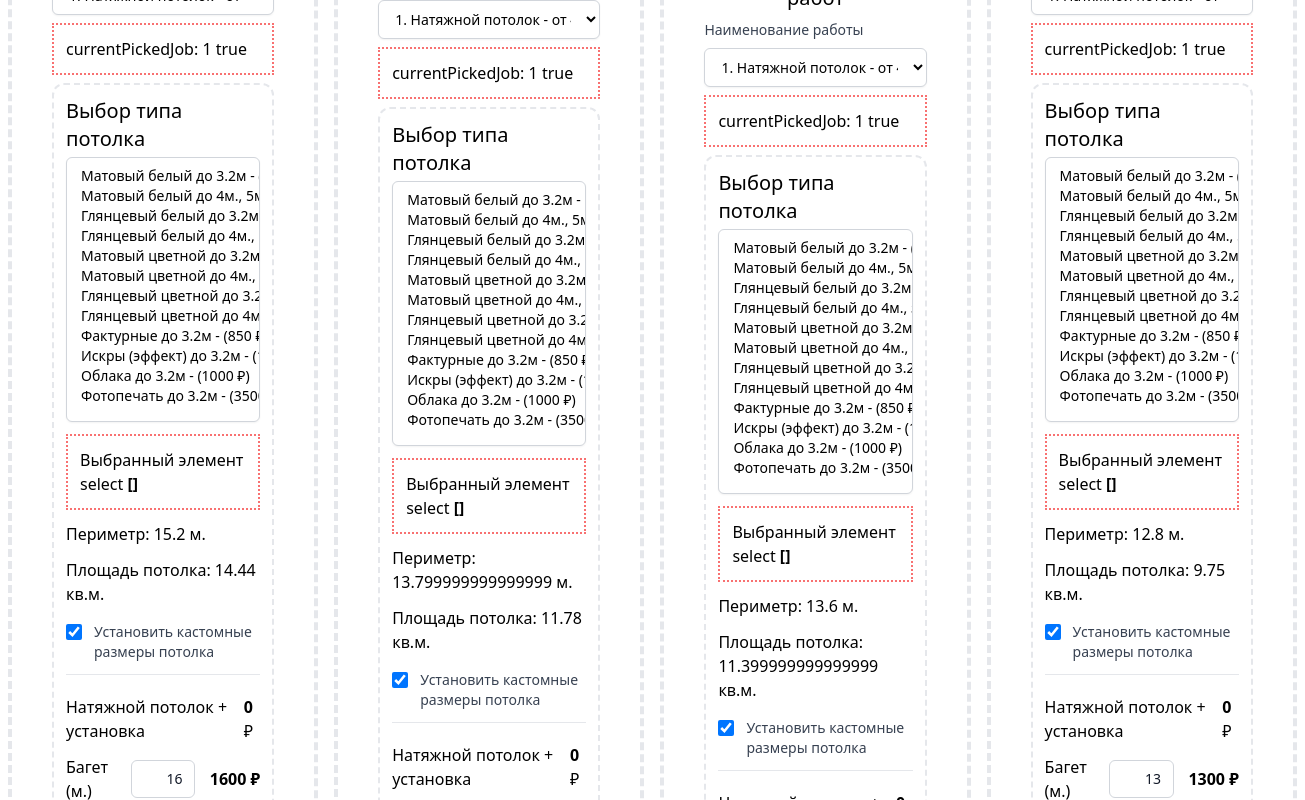
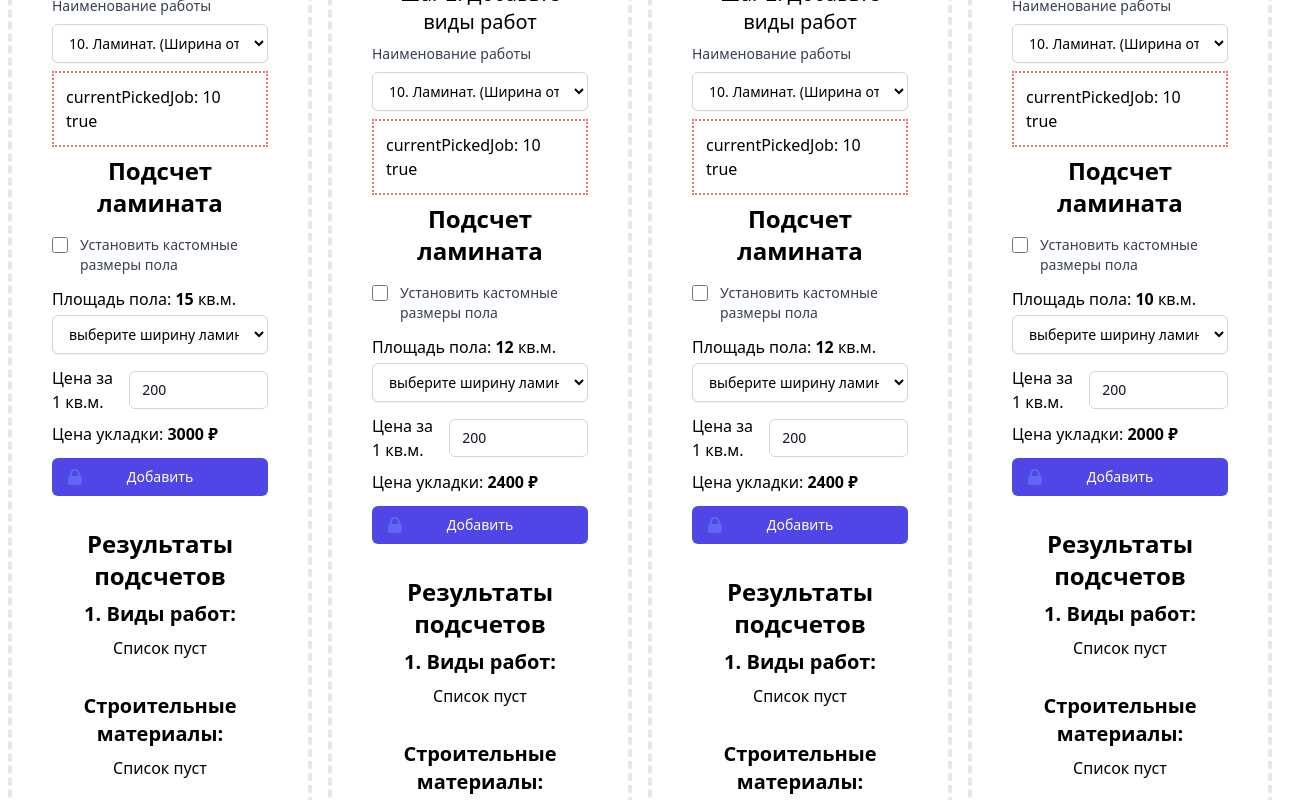
Before and after one commit to nvlight/home_calc, a Vue app in the folder vue/: page /get-started in a window 1280 px wide. Shown: the part 1060-1860 px from the top of the page, 1305 px wide, since content can reach past the window. Built offline with nearby package versions, Linux system fonts and the light colour scheme; sample sign-in values are in the browser's storage.

Commit message:
add LaminateComponent

```diff
--- a/vue/src/axios.js
+++ b/vue/src/axios.js
@@ -2,7 +2,7 @@ import axios from "axios"
 import store from "./store"
 
 const axiosClient = axios.create({
-    baseURL: 'http://localhost:5333/api',
+    baseURL: 'http://laravel9-home-calc:87/api',
 })
 
 axiosClient.interceptors.request.use(
--- a/vue/src/components/CeilingCalc.vue
+++ b/vue/src/components/CeilingCalc.vue
@@ -368,15 +368,14 @@ export default {
             }
         },
         calcCeil(){
-            let seil_select_id = this.choosedCeiling.selected_id;
-            if (seil_select_id.length){
-                let index = seil_select_id[0];
+            let ceiling_select_id = this.choosedCeiling.selected_id;
+            if (ceiling_select_id.length){
+                const index = ceiling_select_id[0];
 
                 for ( let price in this.prices){
-                    //console.log(price)
-                    let iteam = this.prices[price];
-                    if (iteam.id === index){
-                        this.choosedCeiling.price = this.room.square.ceiling * iteam.price;
+                    const item = this.prices[price];
+                    if (item.id === index){
+                        this.choosedCeiling.price = this.room.square.ceiling * item.price;
                     }
                 }
             }
@@ -418,7 +417,8 @@ export default {
         // },
 
         bagetSumm() {
-            return Math.ceil( this.baget.count * this.baget.price);
+            return this.baget.count * this.baget.price;
+            //return Math.ceil( this.baget.count * this.baget.price);
         },
         chandeliersSumm() {
             return this.chandeliers.count * this.chandeliers.price;
@@ -454,7 +454,8 @@ export default {
         //console.log('created: ');
         //this.setCustomSizesFromParent();
         this.room = Object.assign({}, this.currentRoom);
-        this.baget.count = Math.ceil(this.room.perimeter);
+        this.baget.count = (this.room.perimeter);
+        //this.baget.count = Math.ceil(this.room.perimeter);
     },
     beforeMount() {
     },
--- a/vue/src/components/LaminateCalc.vue
+++ b/vue/src/components/LaminateCalc.vue
@@ -1,50 +1,29 @@
 <template>
-    <h3 class="text-center text-2xl font-semibold">Laminate Calc</h3>
+    <h3 class="text-center text-2xl font-semibold">Подсчет ламината</h3>
 <!--    <pre>{{room}}</pre>-->
-    <div>
-        isCustomSizes: {{isCustomSizes}}
-    </div>
+<!--    <div>-->
+<!--        isCustomSizes: {{isCustomSizes}}-->
+<!--    </div>-->
 <!--    <pre>room.sizes: {{room.sizes}}</pre>-->
 <!--    <pre>customSizes: {{customSizes}}</pre>-->
-    <pre>getActualSizes: {{getActualSizes()}}</pre>
-    <pre>getActualPerimeter: {{getActualPerimeter()}}</pre>
-    <div>getActualSquares: <pre>{{getActualSquares()}}</pre></div>
-    <div v-if="isCustomSizes">
+<!--    <pre>getActualSizes: {{getActualSizes()}}</pre>-->
+<!--    <pre>getActualPerimeter: {{getActualPerimeter()}}</pre>-->
+<!--    <div>getActualSquares: <pre>{{getActualSquares()}}</pre></div>-->
+
+    <div>
         <fieldset>
             <div class="mt-4 space-y-4">
                 <div class="flex items-start">
                     <div class="flex h-5 items-center">
                         <input id="comments" name="comments" type="checkbox"
                                class="h-4 w-4 rounded border-gray-300 text-indigo-600 focus:ring-indigo-500
-                                   focus:outline-none focus:ring-2 focus:ring-offset-2 focus:ring-indigo-500
-                                   focus:border"
+                                   focus:outline-none focus:ring-offset-2 focus:ring-indigo-500"
                                @click="toggleCustomSizes"
-                               checked
+                               :checked="!toggleCustomSizes"
                         >
                     </div>
                     <div class="ml-3 text-sm">
-                        <label for="comments" class="font-medium text-gray-700">Запретить кастомные размеры потолка</label>
-                    </div>
-                </div>
-
-            </div>
-        </fieldset>
-    </div>
-    <div v-else>
-        <fieldset>
-            <div class="mt-4 space-y-4">
-                <div class="flex items-start">
-                    <div class="flex h-5 items-center">
-                        <input id="comments" name="comments" type="checkbox"
-                               class="h-4 w-4 rounded border-gray-300 text-indigo-600 focus:ring-indigo-500
-                                   focus:outline-none focus:ring-2 focus:ring-offset-2 focus:ring-indigo-500
-                                   focus:border"
-                               @click="toggleCustomSizes"
-                               checked
-                        >
-                    </div>
-                    <div class="ml-3 text-sm">
-                        <label for="comments" class="font-medium text-gray-700">Установить кастомные размеры потолка</label>
+                        <label for="comments" class="font-medium text-gray-700">Установить кастомные размеры пола</label>
                     </div>
                 </div>
 
@@ -54,6 +33,7 @@
 
     <div
         v-if="isCustomSizes"
+        class="flex"
     >
         <div class="mr-2">
             <label for="a1" class="">Сторона 1</label>
@@ -96,8 +76,7 @@
                 placeholder="Сторона 4">
         </div>
 
-
-        <div class="pt-3">
+        <div class="pt-3 hidden">
             <div>
                 Периметр: <span><strong>{{perimeter}}</strong> м.</span>
             </div>
@@ -117,6 +96,60 @@
 
     </div>
 
+    <div class="mt-3">
+        <span>Площадь пола: </span>
+        <span><strong>{{square.floor}}</strong> кв.м.</span>
+    </div>
+
+
+    <select
+        @change="calcFloor()"
+        v-model="selected_id"
+        name="floor_type" id="floor_type"
+        class="mt-1 block w-full py-2 px-3 border border-gray-300 bg-white rounded-md shadow-sm focus:outline-none focus:ring-indigo-500 focus:border-indigo-500
+            sm:text-sm mb-3"
+    >
+        <option value="0">выберите ширину ламината</option>
+        <option
+            v-for="(pot,index) in prices"
+            :value="pot.id">{{pot.name}} - ({{ pot.price }} {{ currency }})
+        </option>
+    </select>
+
+    <div class="laminatePriceByOneMesure">
+        <div class="mt-2 flex items-center">
+            <label for="price" class="">Цена за 1 кв.м.</label>
+            <input
+                id="price" name="price" v-model="price" type="text" autocomplete="s1" required
+                class="appearance-none relative block w-full px-3 py-2 border border-gray-300 placeholder-gray-500 text-gray-900
+                       rounded-b-md rounded-t-md
+                       focus:outline-none focus:ring-indigo-500 focus:border-indigo-500 focus:z-10 sm:text-sm
+                       w-1/6 ml-2
+                        "
+                placeholder="Цена ламината">
+        </div>
+    </div>
+
+    <div class="laminateFullPrice mt-2">
+        <p>
+            <span>Цена укладки:</span>
+            <span class="ml-1 font-semibold">{{fullPrice}} {{currency}}</span>
+        </p>
+
+    </div>
+
+    <button @click="addCalcedLaminate"
+        class="mt-3 group relative w-full flex justify-center py-2 px-4 border border-transparent text-sm font-medium rounded-md text-white bg-indigo-600 hover:bg-indigo-700 focus:outline-none focus:ring-2 focus:ring-offset-2 focus:ring-indigo-500">
+          <span class="absolute left-0 inset-y-0 flex items-center pl-3">
+            <!-- Heroicon name: solid/lock-closed -->
+            <svg class="h-5 w-5 text-indigo-500 group-hover:text-indigo-400" xmlns="http://www.w3.org/2000/svg"
+                 viewBox="0 0 20 20" fill="currentColor" aria-hidden="true">
+              <path fill-rule="evenodd"
+                    d="M5 9V7a5 5 0 0110 0v2a2 2 0 012 2v5a2 2 0 01-2 2H5a2 2 0 01-2-2v-5a2 2 0 012-2zm8-2v2H7V7a3 3 0 016 0z"
+                    clip-rule="evenodd"/>
+            </svg>
+          </span>Добавить
+    </button>
 
 </template>
 
@@ -124,8 +157,11 @@
 export default {
     name: "LaminateCalc",
     props: ['room'],
+    emits: ['addCalcedLaminate'],
     data(){
         return {
+            currency: "₽",
+            price: 200,
             isCustomSizes: false,
             customSizes : {
                 s1: 0,
@@ -139,6 +175,27 @@ export default {
                 walls: 0,
             },
             perimeter: 0,
+            prices: [
+                {
+                    id : 1,
+                    name: 'Ширина 160 мм',
+                    slug: 'w160',
+                    price: 200,
+                },
+                {
+                    id : 2,
+                    name: 'Ширина 200 мм',
+                    slug: 'w200',
+                    price: 150,
+                },
+                {
+                    id : 3,
+                    name: 'Ширина 400 мм',
+                    slug: 'w400',
+                    price: 250,
+                },
+            ],
+            selected_id: 0,
         }
     },
     methods: {
@@ -152,12 +209,19 @@ export default {
             return this.room.sizes;
         },
         updatePerimeter() {
-            this.perimeter = Math.ceil(
-                +(this.getActualSizes().s1) +
-                +(this.getActualSizes().s2) +
-                +(this.getActualSizes().s3) +
-                +(this.getActualSizes().s4)
-            );
+            if (!this.isCustomSizes){
+                this.perimeter =
+                    +(this.room.sizes.s1) +
+                    +(this.room.sizes.s2) +
+                    +(this.room.sizes.s3) +
+                    +(this.room.sizes.s4);
+            }else{
+                this.perimeter =
+                    +(this.customSizes.s1) +
+                    +(this.customSizes.s2) +
+                    +(this.customSizes.s3) +
+                    +(this.customSizes.s4);
+            }
         },
         updateSquare(){
             this.square.ceiling = Math.ceil(
@@ -179,8 +243,29 @@ export default {
             this.updateSquare();
             return this.square;
         },
+        addCalcedLaminate(){
+            if (this.selected_id === 0){
+                alert('Выберите ширину ламината!');
+                return;
+            }
+            this.$emit('addCalcedLaminate', this.totalAmount)
+        },
+        calcFloor(){
+
+        },
     },
     computed: {
+        fullPrice(){
+            return this.price * this.getActualSquares().floor;
+        },
+        totalAmount() {
+            return {
+                price: this.fullPrice,
+                adding_job_info_string:
+                    `Площадь пола: ${this.getActualSquares().floor} м.кв.,
+                    цена за 1 м.кв.: ${this.price} ${this.currency}`,
+            };
+        },
     },
     watch:{
     },
--- a/vue/src/components/RoomSize.vue
+++ b/vue/src/components/RoomSize.vue
@@ -78,6 +78,11 @@
                            placeholder="Высота">
                 </div>
             </div>
+
+            <div >
+
+            </div>
+
             <div>
                 <div v-if="room.perimeter" class="pt-3">
                     Периметр: <span >{{room.perimeter}} м.</span>
@@ -125,6 +130,7 @@
             </div>
             <div v-else-if="currentPickedJob == 10">
                 <LaminateCalc
+                    @addCalcedLaminate="addCalcedLaminateHandler"
                     :room="room"
                 >
                 </LaminateCalc>
@@ -259,11 +265,11 @@ export default {
         number: Number,
         room: Object,
     },
-    emits: ['addCalcedCeiling'],
+    emits: ['addCalcedCeiling', 'addCalcedLaminate'],
     data(){
         return {
             added_jobs_i : 0, // index
-            currentPickedJob: 1,
+            currentPickedJob: 10,
             room00000: {
                 isSimpleSidesCounting: true,
                 sizes : {
@@ -280,10 +286,9 @@ export default {
                     walls: 0,
                 },
                 doorstep_count: 0, // пороги
+
                 windows: [
                     {
-                        // проем - opening
-                        // meter
                         width: 3,
                         height: 1.5,
                     },
@@ -293,10 +298,19 @@ export default {
                         width: 1,
                         height: 2,
                     },
+                ],
+                window_ways: [ // оконный проем
                     {
-                        // meter
-                        width: 1,
+                        width: 0.4,
+                        height: 0.9,
+                        length: 0.8,
+                    },
+                ],
+                doorways: [ // дверной проем
+                    {
+                        width: 0.2,
                         height: 2,
+                        length: 0.8,
                     },
                 ],
             },
@@ -559,7 +573,24 @@ export default {
 
             let tmp_job = {}
             tmp_job.id = this.added_jobs_i;
-            tmp_job.job_id = 1; // nat pot
+            tmp_job.job_id = 1;  // nat pot
+            tmp_job.selected_id = res.selected_id;
+            tmp_job.summ = res.price;
+            tmp_job.adding_job_info_string = res['adding_job_info_string'];
+            tmp_job.title = this.getJobTitleById(tmp_job.job_id);
+            //console.log(tmp_job);
+
+            this.$store.commit('incValueToJobsResultingSumm', tmp_job.summ);
+
+            this.added_jobs.push(tmp_job);
+        },
+        addCalcedLaminateHandler(res){
+            //console.log(res);
+            this.added_jobs_i++;
+
+            let tmp_job = {}
+            tmp_job.id = this.added_jobs_i;
+            tmp_job.job_id = 10; // laminate
             tmp_job.selected_id = res.selected_id;
             tmp_job.summ = res.price;
             tmp_job.adding_job_info_string = res['adding_job_info_string'];
```
